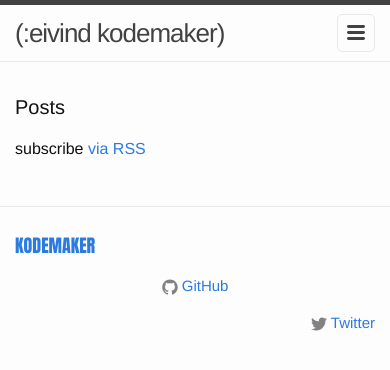
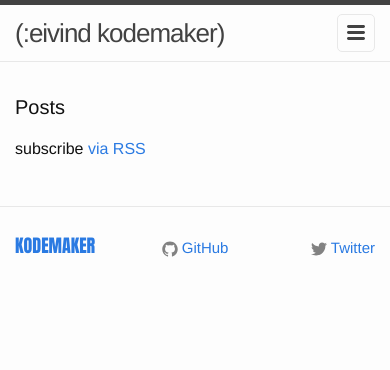
Before and after one commit to eivindw/eivindw.github.io, a Jekyll site: the page built from index.html, in a window 390 px wide. Shown: the top 370 px of the page. Built offline with Jekyll 4.4.1, drawn with Linux system fonts in a browser that asks for light colours.

Commit message:
Comment out code that breaks footer on small screen.

```diff
--- a/_sass/_layout.scss
+++ b/_sass/_layout.scss
@@ -142,7 +142,7 @@
     width: -webkit-calc(35% - (#{$spacing-unit} / 2));
     width:         calc(35% - (#{$spacing-unit} / 2));
 }
-
+/**
 @include media-query($on-laptop) {
     .footer-col-1,
     .footer-col-2 {
@@ -159,11 +159,11 @@
 @include media-query($on-palm) {
     .footer-col {
         float: none;
-        width: -webkit-calc(100% - (#{$spacing-unit} / 2));
-        width:         calc(100% - (#{$spacing-unit} / 2));
+        width: -webkit-calc(100% - (#{$spacing-unit}));
+        width:         calc(100% - (#{$spacing-unit}));
     }
 }
-
+*/
 
 
 /**
```
